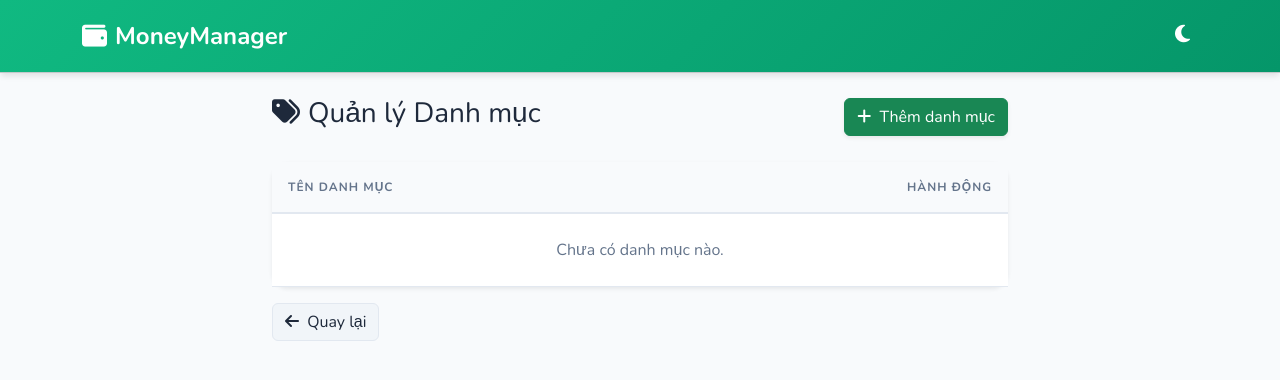
After one commit to DoTienDat-20225700/expenses_prj, a Django app: template expenses/app_expenses/templates/ep1/category_list.html in a window 1280 px wide. The commit adds this page. Shown: the top 380 px of the page. Run offline with Django 5.2, Linux system fonts and the light colour scheme; the template is opened without the code that fills it, so the values that code supplies are empty; some libraries are stand-ins or nearby versions.

Commit message:
thêm chức năng quản lý categoty

```diff
--- a/expenses/app_expenses/templates/ep1/base.html
+++ b/expenses/app_expenses/templates/ep1/base.html
@@ -74,6 +74,15 @@
               <ul
                 class="dropdown-menu dropdown-menu-end shadow-lg border-0 mt-2"
               >
+                <li>
+                  <a
+                    class="dropdown-item py-2"
+                    href="{% url 'ep1:category_list' %}"
+                  >
+                    <i class="fas fa-tags me-2 opacity-75 w-20"></i>Quản lý Danh
+                    mục
+                  </a>
+                </li>
                 <li>
                   <a class="dropdown-item py-2" href="{% url 'ep1:profile' %}">
                     <i class="fas fa-id-card me-2 opacity-75 w-20"></i>Hồ sơ
--- /dev/null
+++ b/expenses/app_expenses/templates/ep1/category_list.html
@@ -0,0 +1,60 @@
+{% extends 'ep1/base.html' %} {% block content %}
+<div class="row justify-content-center">
+  <div class="col-md-8">
+    <div class="d-flex justify-content-between align-items-center mb-4">
+      <h3><i class="fas fa-tags me-2"></i>Quản lý Danh mục</h3>
+      <a href="{% url 'ep1:add_category' %}" class="btn btn-success shadow-sm">
+        <i class="fas fa-plus me-1"></i> Thêm danh mục
+      </a>
+    </div>
+
+    <div class="card shadow-sm border-0">
+      <div class="card-body p-0">
+        <div class="table-responsive">
+          <table class="table table-hover align-middle mb-0">
+            <thead>
+              <tr>
+                <th class="p-3 w-75">Tên danh mục</th>
+                <th class="p-3 text-end">Hành động</th>
+              </tr>
+            </thead>
+            <tbody>
+              {% for cat in categories %}
+              <tr>
+                <td class="p-3 fw-bold">{{ cat.name }}</td>
+                <td class="p-3 text-end">
+                  <a
+                    href="{% url 'ep1:edit_category' cat.id %}"
+                    class="btn btn-sm btn-outline-primary border-0"
+                  >
+                    <i class="fas fa-pen"></i>
+                  </a>
+                  <a
+                    href="{% url 'ep1:delete_category' cat.id %}"
+                    class="btn btn-sm btn-outline-danger border-0"
+                    onclick="return confirm('Bạn có chắc muốn xóa danh mục này?');"
+                  >
+                    <i class="fas fa-trash"></i>
+                  </a>
+                </td>
+              </tr>
+              {% empty %}
+              <tr>
+                <td colspan="2" class="text-center p-4 text-muted">
+                  Chưa có danh mục nào.
+                </td>
+              </tr>
+              {% endfor %}
+            </tbody>
+          </table>
+        </div>
+      </div>
+    </div>
+    <div class="mt-3">
+      <a href="{% url 'ep1:ep1_lists' %}" class="btn btn-secondary"
+        ><i class="fas fa-arrow-left me-1"></i> Quay lại</a
+      >
+    </div>
+  </div>
+</div>
+{% endblock %}
--- a/expenses/app_expenses/urls.py
+++ b/expenses/app_expenses/urls.py
@@ -12,6 +12,10 @@ urlpatterns = [
     path('add/', views.add_ep1, name='add_ep1'),
     path('edit/<int:pk>/', views.edit_ep1, name='edit_ep1'),
     path('delete/<int:pk>/', views.delete_ep1, name='delete_ep1'),
+    path('categories/', views.category_list, name='category_list'),
+    path('categories/add/', views.add_category, name='add_category'),
+    path('categories/edit/<int:pk>/', views.edit_category, name='edit_category'),
+    path('categories/delete/<int:pk>/', views.delete_category, name='delete_category'),
     path('profile/', views.profile, name='profile'),
     path('export/', views.export_expenses_csv, name='export_expenses'),
     path('password_change/',
```
Also changed, not shown: expenses/app_expenses/form.py (+11 -0 lines), expenses/app_expenses/templates/ep1/add_category.html (added, +28 -0 lines), expenses/app_expenses/views.py (+50 -0 lines).
